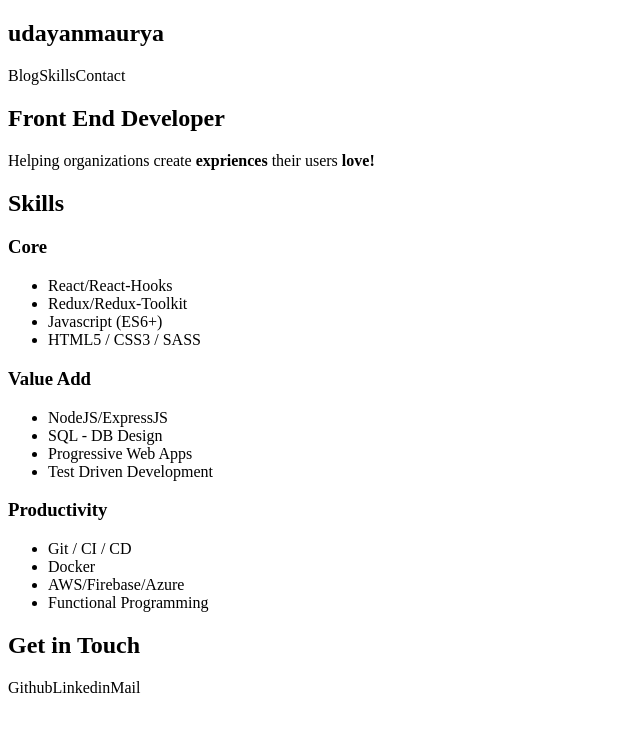
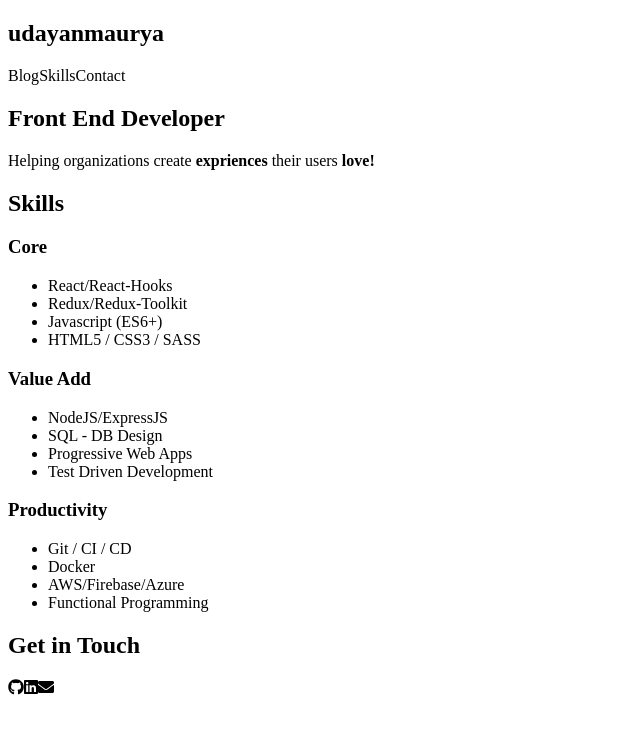
Before and after one commit to edishu/portfolio-website-2, a Next.js app: page / in a window 1280 px wide. Shown: the top 734 px of the page, without its empty margins (0-640 px from the left). Built offline with nearby package versions, Linux system fonts and the light colour scheme.

Commit message:
Added brand icons

```diff
--- a/package.json
+++ b/package.json
@@ -8,6 +8,10 @@
     "start": "next start"
   },
   "dependencies": {
+    "@fortawesome/fontawesome-svg-core": "^1.2.35",
+    "@fortawesome/free-brands-svg-icons": "^5.15.3",
+    "@fortawesome/free-solid-svg-icons": "^5.15.3",
+    "@fortawesome/react-fontawesome": "^0.1.14",
     "next": "10.2.3",
     "react": "17.0.2",
     "react-dom": "17.0.2"
--- a/pages/index.js
+++ b/pages/index.js
@@ -1,5 +1,7 @@
 import Head from "next/head";
-import Image from "next/image";
+import { FontAwesomeIcon } from "@fortawesome/react-fontawesome";
+import { faGithub, faLinkedin } from "@fortawesome/free-brands-svg-icons";
+import { faEnvelope } from "@fortawesome/free-solid-svg-icons";
 
 export default function Home() {
   return (
@@ -89,13 +91,11 @@
         </div>
       </section>
       <footer className="py-12 bg-black text-white">
-      <h2 className="text-xl text-center mb-14">Get in Touch</h2>
+        <h2 className="text-2xl text-center mb-10">Get in Touch</h2>
         <div className="flex justify-center items-center max-w-screen-xl mx-auto px-8">
-          <div>
-            <span className="mx-4 font-medium">Github</span>
-            <span className="mx-4 font-medium">Linkedin</span>
-            <span className="mx-4 font-medium">Mail</span>
-          </div>
+          <FontAwesomeIcon icon={faGithub} className="mx-8 w-8" />
+          <FontAwesomeIcon icon={faLinkedin} className="mx-8 w-8" />
+          <FontAwesomeIcon icon={faEnvelope} className="mx-8 w-8" />
         </div>
       </footer>
     </div>
```
Also changed, not shown: 1 other file (tests, documents, lock files or other folders).
